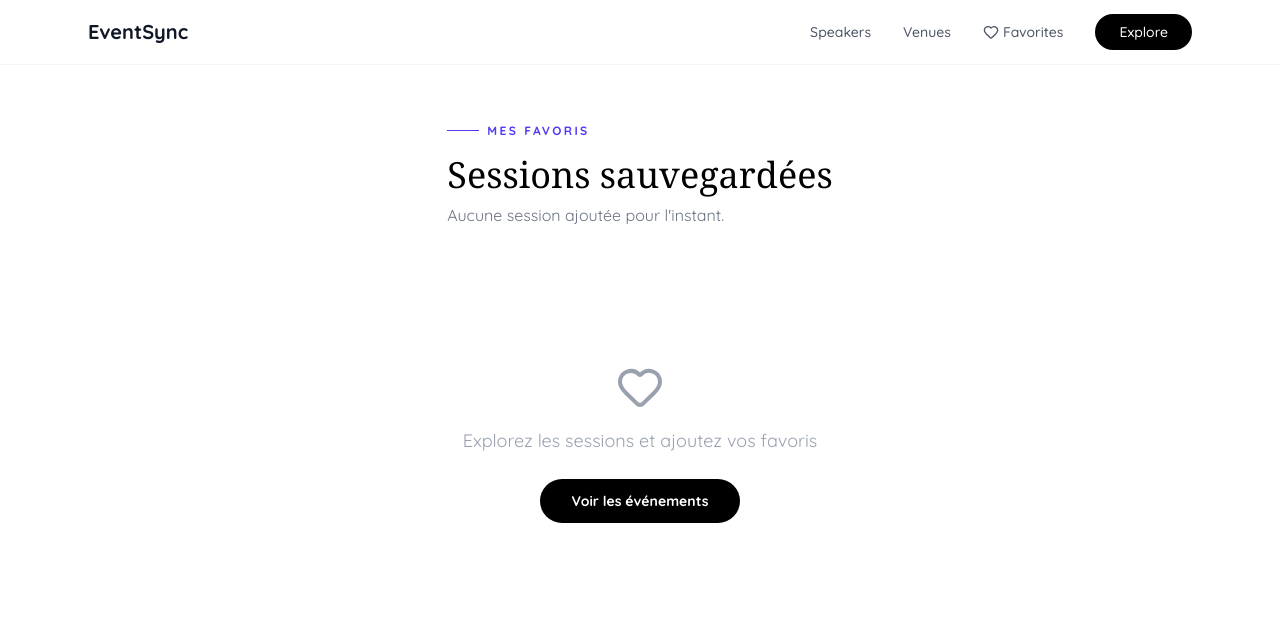
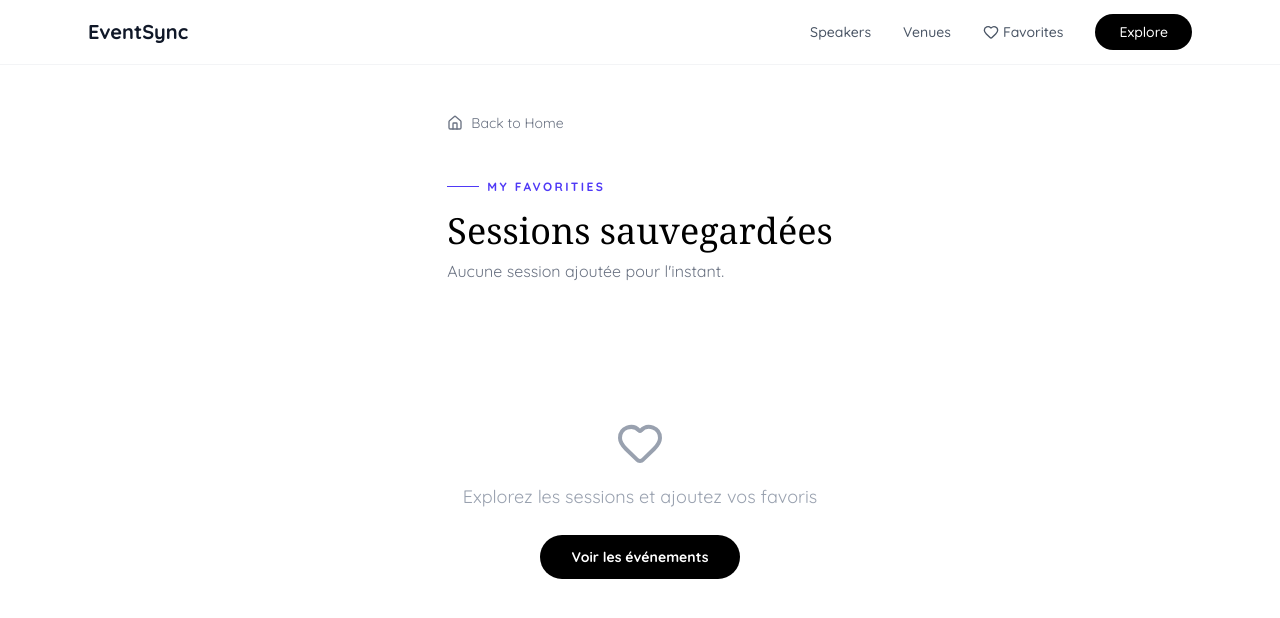
Before and after one commit to gama-hei/eventsync-core-platform, a Next.js app in the folder client/: page /favorites in a window 1280 px wide. Shown: the top 618 px of the page. Built offline with nearby package versions, Linux system fonts and the light colour scheme; no server answers.

Commit message:
refactor(favorites) : add option Back to  home

```diff
--- a/client/src/app/favorites/page.tsx
+++ b/client/src/app/favorites/page.tsx
@@ -2,7 +2,7 @@
 import { useFavorites } from "@/hooks/useFavorites";
 import { Session } from "@/types/types";
 import Link from "next/link";
-import { Heart, Calendar, Clock, Mic2, Trash2 } from "lucide-react";
+import { Heart, Calendar, Clock, Mic2, Trash2, Home } from "lucide-react";
 import { formatTime } from "@/app/events/[id]/page";
 
 const formatDate = (dateStr: string) =>
@@ -17,14 +17,22 @@ export default function FavoritesPage() {
 
   return (
     <div className="max-w-4xl mx-auto px-6 py-12">
-      {/* Header */}
-      <div className="mb-10">
+  <div className="mb-8">
+        <Link
+          href="/"
+          className="inline-flex items-center gap-2 text-sm text-gray-500 hover:text-gray-900 transition-colors"
+        >
+          <Home className="h-4 w-4" />
+          Back to Home
+        </Link>
+      </div>      <div className="mb-10">
         <div className="inline-flex items-center gap-2 mb-4">
           <span className="w-8 h-px bg-indigo-600" />
           <span className="text-xs font-bold uppercase tracking-[0.2em] text-indigo-600">
-            Mes favoris
+            My Favorities
           </span>
         </div>
+
         <h1 className="text-4xl font-serif font-medium text-black mb-2">
           Sessions sauvegardées
         </h1>
```
